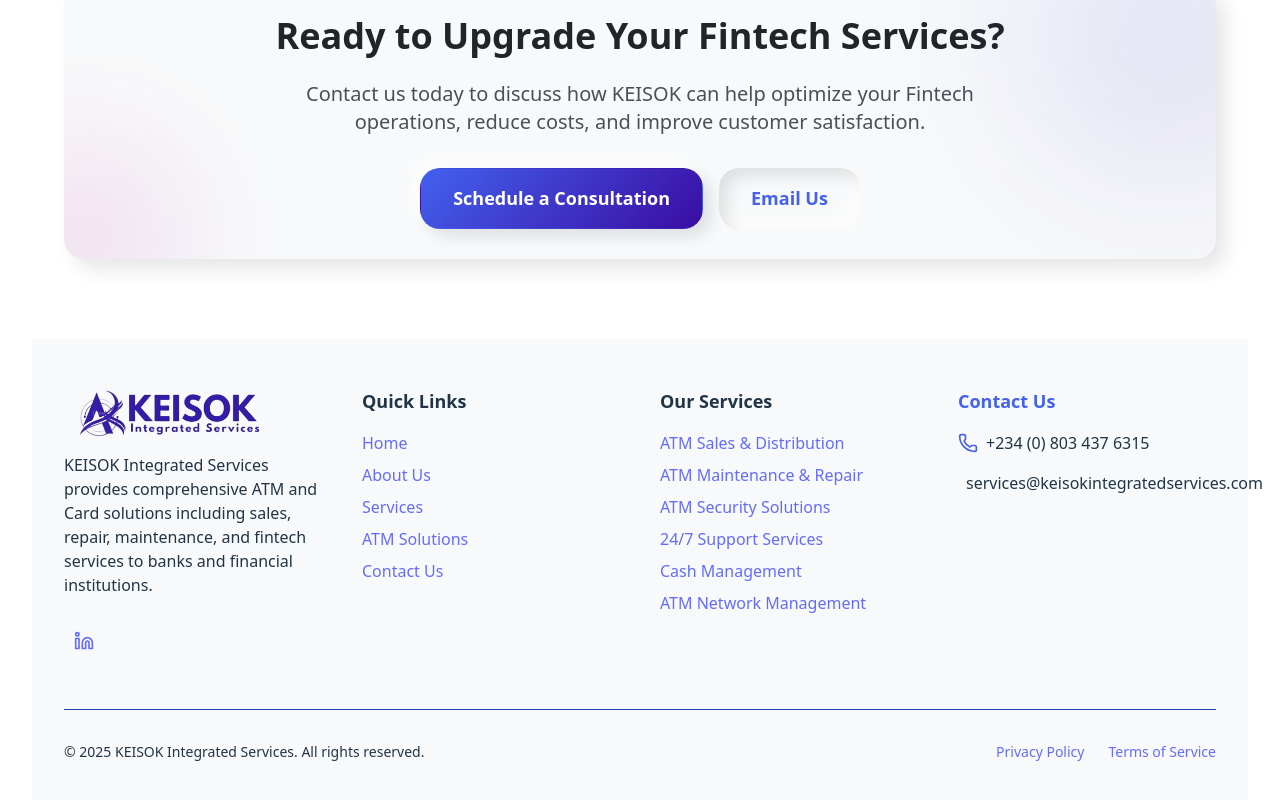
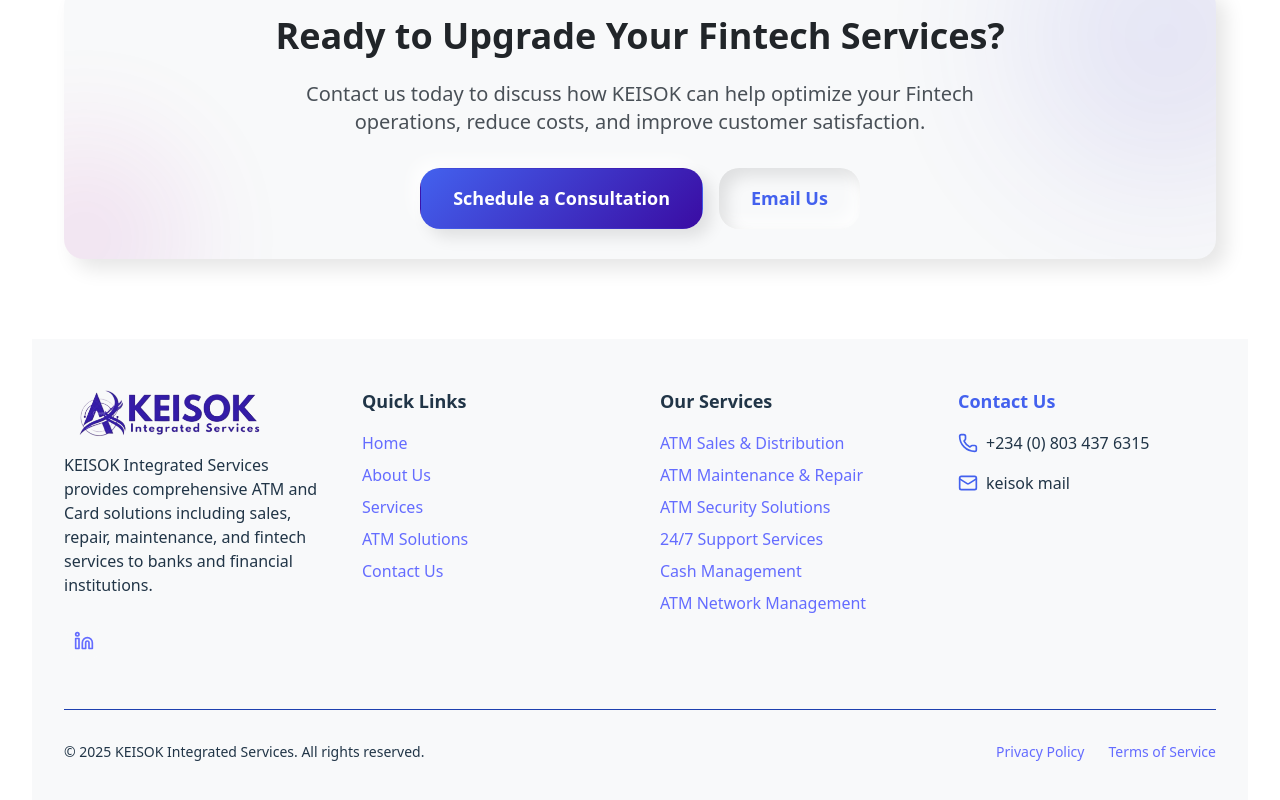
Before and after one commit to HerExcellency/keisok, a React (Vite) app: page / in a window 1280 px wide. Shown: the part 4790-5590 px from the top of the page. Built offline with nearby package versions, Linux system fonts and the light colour scheme.

Commit message:
mail correction again

```diff
--- a/src/components/layout/Footer.jsx
+++ b/src/components/layout/Footer.jsx
@@ -80,10 +80,10 @@
         +234 (0) 803 437 6315
       </span>
     </li>
-    <li className="flex items-center cursor-pointer" onClick={() => window.location.href = 'mailto:services@keisok.com'}>
+    <li className="flex items-center cursor-pointer" onClick={() => window.location.href = 'mailto:services@keisokintegratedservices.com'}>
       <Mail className="w-5 h-5 mr-2" style={{ color: theme.colors.primary }} />
       <span style={{ color: theme.colors.gray }}>
-        services@keisokintegratedservices.com
+        keisok mail
       </span>
     </li>
   </ul>
```
